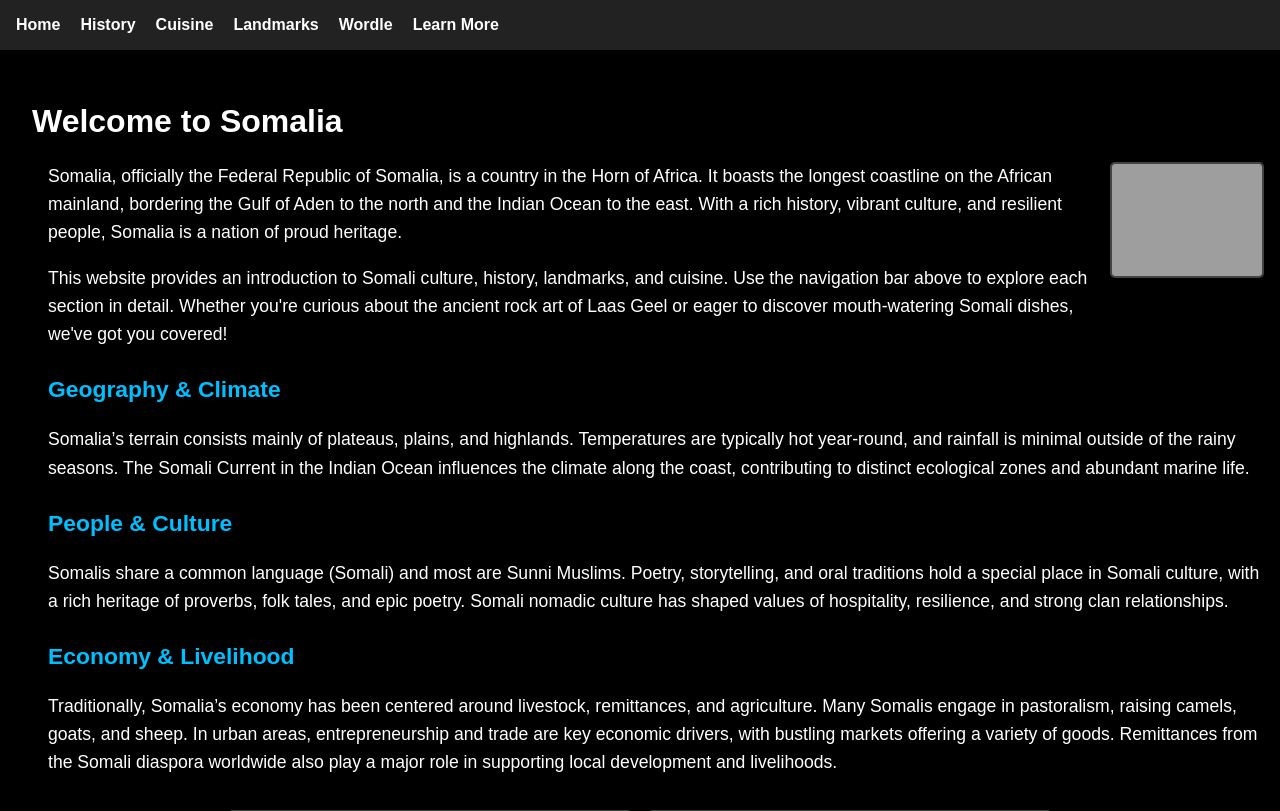
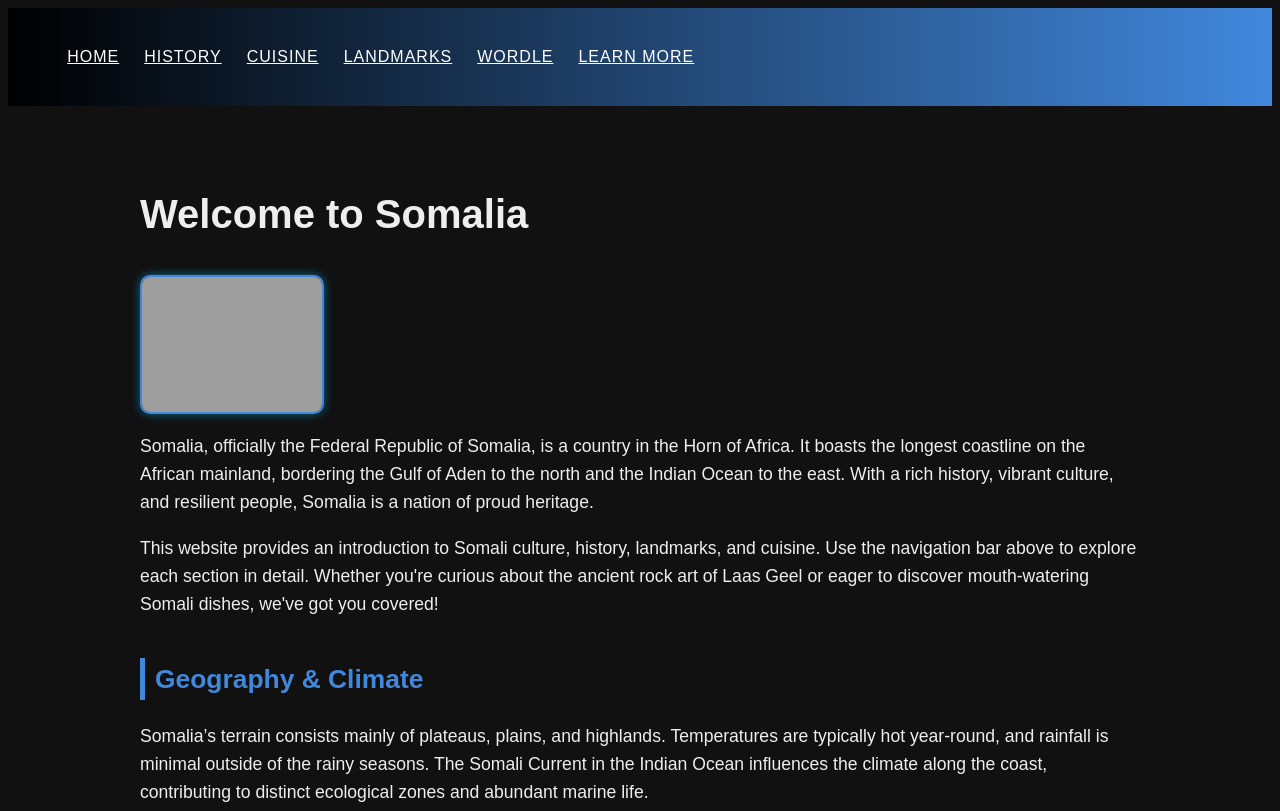
Before and after one commit to SomaliScript/website, a Flask app: page / in a window 1280 px wide. Shown: the top 811 px of the page. Run offline with Flask 3, Linux system fonts and the light colour scheme; grey boxes are pictures that could not be loaded.

Commit message:
update styling for home page

```diff
--- a/static/style.css
+++ b/static/style.css
@@ -2,60 +2,66 @@
 /* General Reset & Theme */
 /* ======================= */
 body {
-  margin: 0;
-  padding: 0;
-  background-color: #000;
-  color: #fff;
-  font-family: Arial, sans-serif;
+  font-family: "Poppins", sans-serif; /* A modern, clean font */
+  line-height: 1.7;
+  background-color: #111;  /* Slightly lighter black */
+  color: #eee;  /* Softer white for better readability */
 }
 
 /* ======================= */
 /* Navbar Styling */
 /* ======================= */
 .navbar {
-  background-color: #222;
-  padding: 1em;
+  background: linear-gradient(90deg, #000, #4188DD);
+  padding: 1.2em;
 }
+
 .navbar ul {
-  list-style-type: none;
-  margin: 0;
-  padding: 0;
+  list-style: none;
   display: flex;
+  gap: 25px;
 }
-.navbar li {
-  margin-right: 20px;
+
+.navbar a {
+  color: #fff;
+  text-transform: uppercase;
+  letter-spacing: 1px;
+  transition: color 0.3s ease;
 }
-.navbar a {
-  text-decoration: none;
-  color: #fff;
-  font-weight: bold;
+
+.navbar a:hover {
+  color: #4188DD;
+  text-shadow: 0px 0px 10px rgba(0, 191, 255, 0.7);
 }
-.navbar a:hover {
-  color: #ccc;
-}
+
 
 /* ======================= */
 /* Page Content Container */
 /* ======================= */
 .content {
-  padding: 2em;
+  padding: 3em;
+  max-width: 1000px;
+  margin: auto;  /* Centers content */
 }
-
 /* ======================= */
 /* Home Page */
 /* ======================= */
-.intro-section {
-  width: 100%;
-  padding: 0 1em;
+h1 {
+  font-size: 2.5em;
 }
 
+.intro-section {
+  display: flex;
+  align-items: center;
+  justify-content: space-between;
+  flex-wrap: wrap;
+}
 /* Somali Flag: Floated to the right to reduce awkward space */
 .intro-flag {
-  float: right;
-  max-width: 150px;
-  margin: 0 0 1em 1em;
-  border: 2px solid #444;
-  border-radius: 5px;
+  width: 180px;
+  border: 2px solid #4188DD;
+  border-radius: 10px;
+  box-shadow: 0px 0px 10px rgba(0, 191, 255, 0.5);
 }
 
 /* Main Text */
@@ -65,12 +71,13 @@ body {
 }
 
 /* Subheading Style */
-.intro-subheading {
-  font-size: 1.3em;
-  color: #00bfff;
-  margin: 1em 0 0.5em;
-  font-weight: bold;
-}
+  .intro-subheading {
+    font-size: 1.5em;
+    color: #4188DD;
+    margin-top: 1.5em;
+    border-left: 5px solid #4188DD;
+    padding-left: 10px;
+  }
 
 .intro-section::after {
   content: "";
```
Also changed, not shown: other parts of static/style.css (+49 -6 lines).
